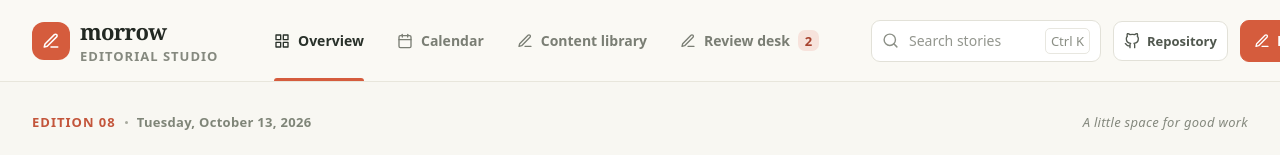
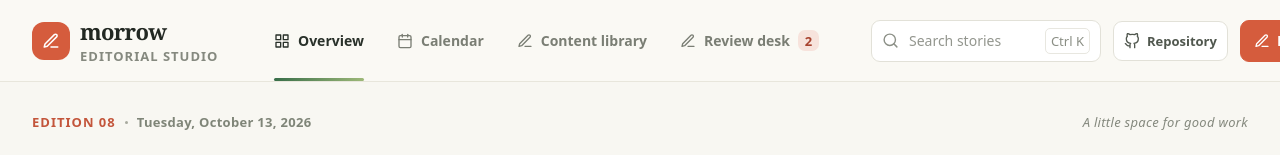
Before and after one commit to a2rp/content-management-system, a React (Vite) app: page /overview in a window 1280 px wide. Shown: the top 155 px of the page. Built offline with nearby package versions, Linux system fonts and the light colour scheme.

Commit message:
style: reveal green header nav underline

```diff
--- a/src/components/header/styles.module.css
+++ b/src/components/header/styles.module.css
@@ -10,7 +10,8 @@
 .nav{height:100%;display:flex;align-items:center;gap:5px}
 .navLink{position:relative;height:100%;padding:0 14px;display:flex;align-items:center;gap:8px;color:#7a7e74;font-size:14px;font-weight:650;white-space:nowrap;transition:color 150ms}
 .navLink:hover,.active{color:#29312a}
-.active:after{position:absolute;right:14px;bottom:0;left:14px;height:3px;border-radius:3px 3px 0 0;background:#d55c3d;content:""}
+.navLink:after{position:absolute;right:14px;bottom:0;left:14px;height:3px;border-radius:999px;background:linear-gradient(90deg,#386e49,#9db878);content:"";transform:scaleX(0);transform-origin:left;transition:transform 180ms ease}
+.navLink:hover:after,.navLink:focus-visible:after,.active:after{transform:scaleX(1)}
 .navLink svg{font-size:16px}
 .badge{min-width:21px;height:21px;padding:0 5px;display:grid;place-items:center;border-radius:7px;color:#a8432f;background:#f7e3dc;font-size:13px;font-weight:750}
 .actions{margin-left:auto;display:flex;align-items:center;gap:12px}
```
